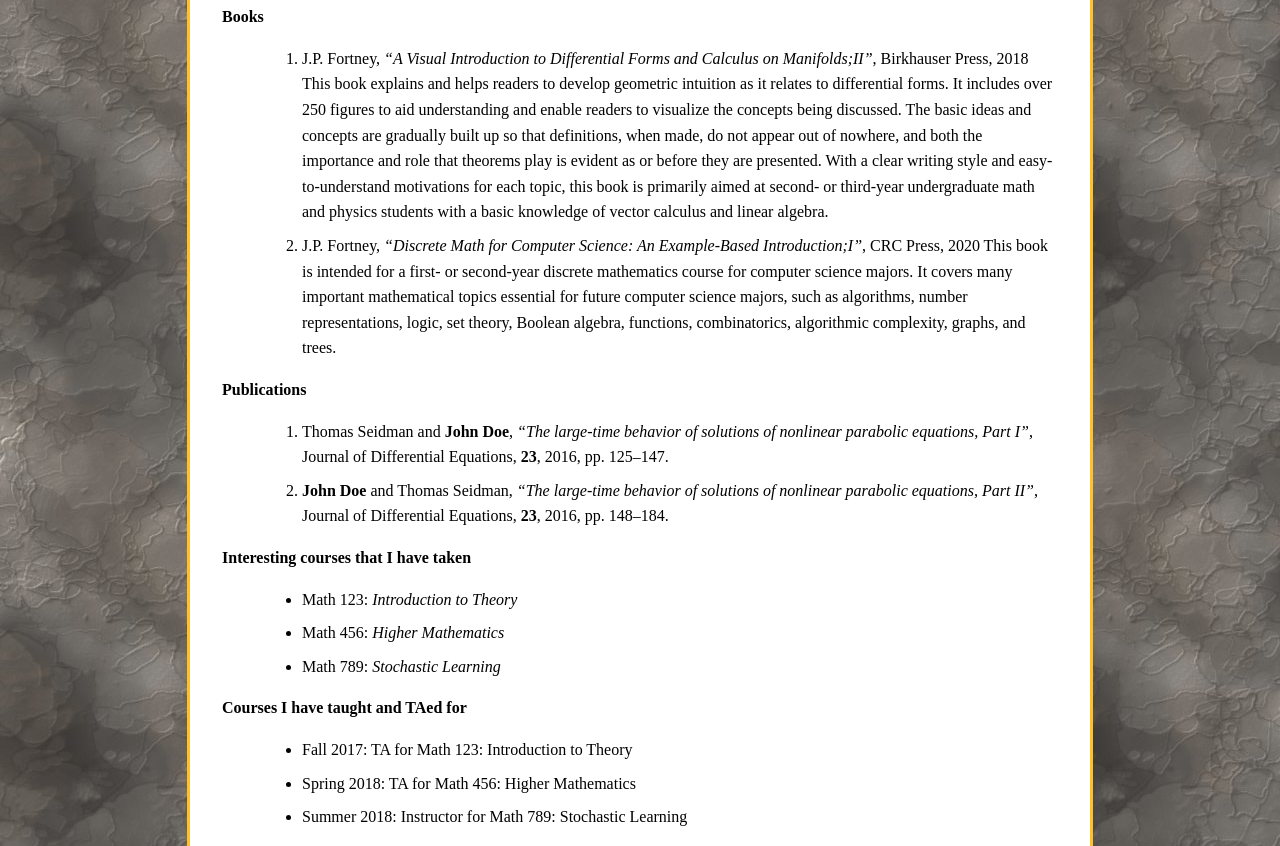
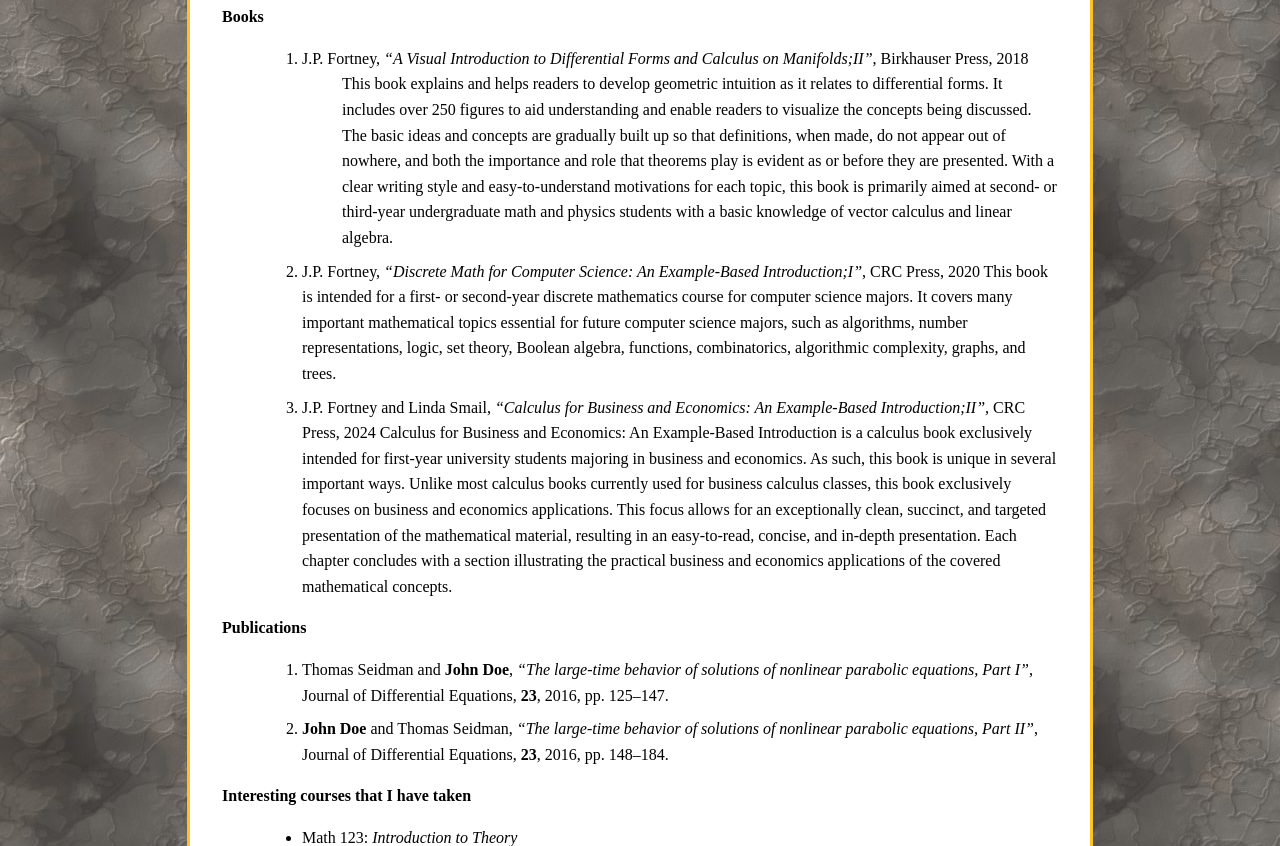
Before and after one commit to fortney-math/fortney-math.github.io, a plain HTML site: page index.html in a window 1280 px wide. Shown: the part 919-1765 px from the top of the page. Drawn offline with Linux system fonts and the light colour scheme.

Commit message:
Update index.html

```diff
--- a/index.html
+++ b/index.html
@@ -96,7 +96,7 @@
                         <i>&ldquo;A Visual Introduction to Differential Forms and
 			Calculus on Manifolds;II&rdquo;</i>,
                         Birkhauser Press, 2018
-
+			<dd>
 			This book explains and helps readers to develop geometric
 			    intuition as it relates to differential forms. It includes
 			    over 250 figures to aid understanding and enable readers
@@ -108,6 +108,7 @@
 			    motivations for each topic, this book is primarily aimed at
 			    second- or third-year undergraduate math and physics students
 			    with a basic knowledge of vector calculus and linear algebra.
+			</dd>
                     </li>
 
                     <li>
@@ -122,6 +123,24 @@
 			    representations, logic, set theory, Boolean algebra, functions,
 			    combinatorics, algorithmic complexity, graphs, and trees.
 		    </li>
+		    <li>
+                        J.P. Fortney and Linda Smail,
+                        <i>&ldquo;Calculus for Business and Economics: An Example-Based
+			Introduction;II&rdquo;</i>,
+                        CRC Press, 2024
+
+			Calculus for Business and Economics: An Example-Based Introduction
+			    is a calculus book exclusively intended for first-year university
+			    students majoring in business and economics. As such, this book
+			    is unique in several important ways. Unlike most calculus books
+			    currently used for business calculus classes, this book exclusively
+			    focuses on business and economics applications. This focus allows
+			    for an exceptionally clean, succinct, and targeted presentation of
+			    the mathematical material, resulting in an easy-to-read, concise,
+			    and in-depth presentation. Each chapter concludes with a section
+			    illustrating the practical business and economics applications of
+			    the covered mathematical concepts.
+                    </li>
                 </ol>
             </dd>
 
```
